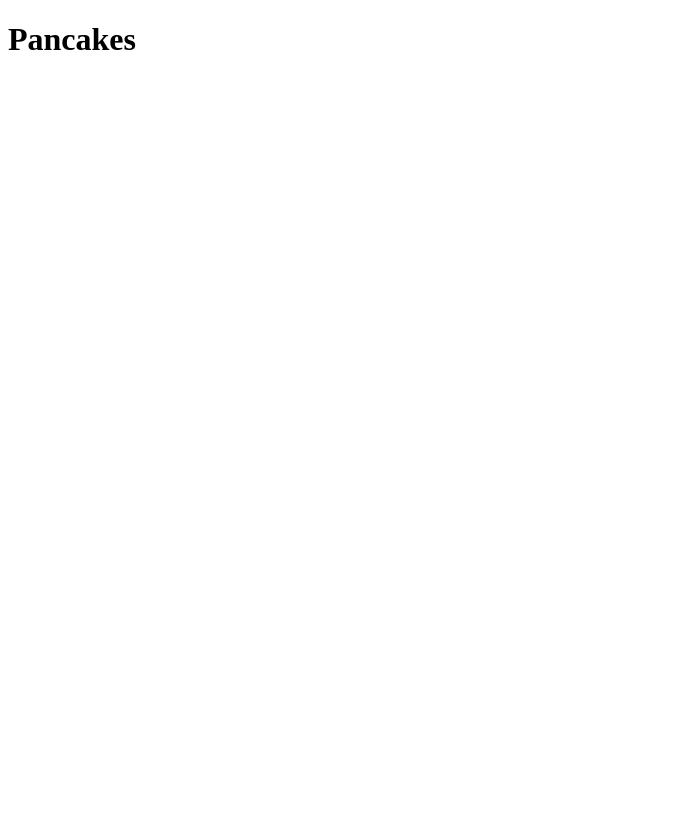
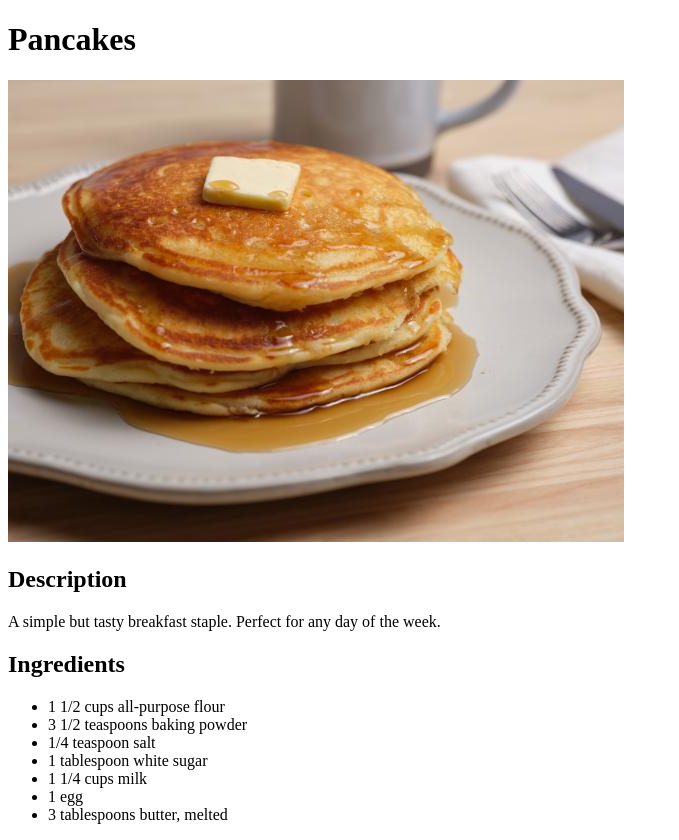
Before and after one commit to tarnawskidev/odin-recipes, a plain HTML site: page recipes/pancakes.html in a window 1280 px wide. Shown: the whole page, without its empty margins (0-679 px from the left). Before the commit the page ends 800 px from the top, so only its background shows below. Drawn offline with Linux system fonts and the light colour scheme.

Commit message:
Add pancake page and respective image

```diff
--- a/recipes/pancakes.html
+++ b/recipes/pancakes.html
@@ -7,5 +7,19 @@
 
 <body>
     <h1>Pancakes</h1>
+    <img src="../images/pancakes.jpeg">
+    <h2>Description</h2>
+    <p>A simple but tasty breakfast staple. Perfect for any day of the week.</p>
+
+    <h2>Ingredients</h2>
+    <ul>
+        <li>1 1/2 cups all-purpose flour</li>
+        <li>3 1/2 teaspoons baking powder</li>
+        <li>1/4 teaspoon salt</li>
+        <li>1 tablespoon white sugar</li>
+        <li>1 1/4 cups milk</li>
+        <li>1 egg</li>
+        <li>3 tablespoons butter, melted</li>
+    </ul>
 </body>
 </html>
```
Also changed, not shown: images/pancakes.jpeg (added).
